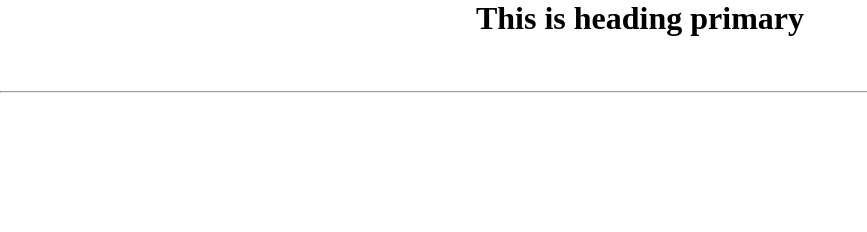
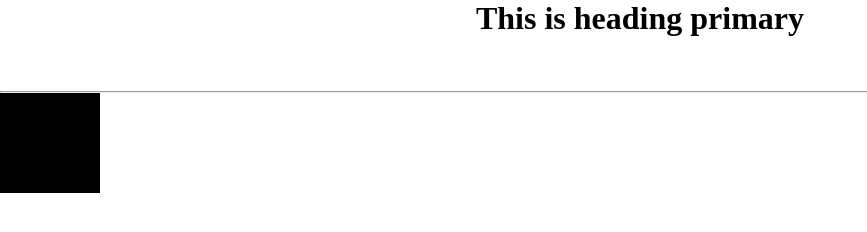
Before and after one commit to Aftabe/basic-js-code, a plain HTML site: page index.html in a window 1280 px wide. Shown: the whole page, without its empty margins (0-867 px from the left). Drawn offline with Linux system fonts and the light colour scheme.

Commit message:
style added

```diff
--- a/css/style.css
+++ b/css/style.css
@@ -6,3 +6,9 @@
 h1 {
   text-align: center;
 }
+
+.div-class {
+  width: 100px;
+  height: 100px;
+  background: black;
+}
```
